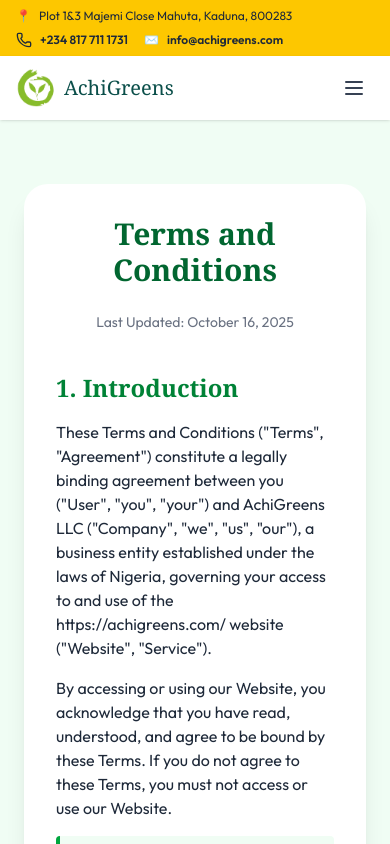
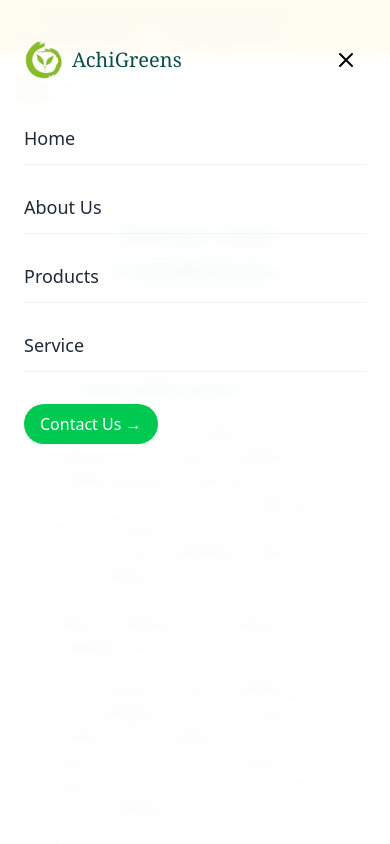
Before and after one commit to Hitherto10/Achigreens, a React (Vite) app: page /terms in a window 390 px wide. Both pictures are taken after a click on the button "Open main menu". Shown: the top 844 px of the page. Built offline with nearby package versions, Linux system fonts and the light colour scheme.

Commit message:
add Counter, ProductOrderModal components; update Terms & Conditions page with improved UI and clarified content structure

```diff
--- a/src/components/Footer.jsx
+++ b/src/components/Footer.jsx
@@ -1,8 +1,41 @@
 import React from 'react';
 import {Facebook, Instagram , Linkedin, Mail, MapPin, Phone, Twitter} from "lucide-react";
 import {Images} from "../images.jsx";
+import { services as servicesData } from "../data/siteContent.js";
 
 export default function Footer() {
+    const smoothScrollTo = (targetId) => {
+        const el = document.getElementById(targetId);
+        if (el) {
+            el.scrollIntoView({ behavior: 'smooth', block: 'start' });
+        } else if (targetId === 'home') {
+            window.scrollTo({ top: 0, behavior: 'smooth' });
+        }
+    };
+
+    const quickLinkMap = {
+        Home: 'home',
+        'About Us': 'about',
+        Products: 'products',
+        Services: 'services',
+        Contact: 'contact'
+    };
+
+    const serviceTitleToKey = Object.fromEntries(servicesData.map(s => [s.title, s.key]));
+
+    const handleQuickLink = (label) => {
+        const targetId = quickLinkMap[label] || 'home';
+        smoothScrollTo(targetId);
+    };
+
+    const handleServiceClick = (title) => {
+        const key = serviceTitleToKey[title];
+        smoothScrollTo('services');
+        // Activate the specific service after scrolling starts
+        setTimeout(() => {
+            window.dispatchEvent(new CustomEvent('activateService', { detail: key }));
+        }, 400);
+    };
 
     return (
         <footer className="bg-teal-900 text-white pt-10 sm:pt-14 lg:pt-16 font-[Outfit] pb-8 px-4">
@@ -46,11 +79,13 @@ export default function Footer() {
                         <h3 className="text-lg sm:text-xl font-semibold mb-4 sm:mb-6">Quick Links</h3>
                         {/* CHANGED FOR MOBILE: tighter spacing */}
                         <ul className="space-y-2 sm:space-y-3">
-                            <li><a href="#" className="text-gray-300 hover:text-green-400 transition-colors">Home</a></li>
-                            <li><a href="#" className="text-gray-300 hover:text-green-400 transition-colors">About Us</a></li>
-                            <li><a href="#" className="text-gray-300 hover:text-green-400 transition-colors">Products</a></li>
-                            <li><a href="#" className="text-gray-300 hover:text-green-400 transition-colors">Services</a></li>
-                            <li><a href="#" className="text-gray-300 hover:text-green-400 transition-colors">Contact</a></li>
+                            {Object.keys(quickLinkMap).map(label => (
+                                <li key={label}>
+                                    <button onClick={() => handleQuickLink(label)} className="text-gray-300 hover:text-green-400 transition-colors">
+                                        {label}
+                                    </button>
+                                </li>
+                            ))}
                         </ul>
                     </div>
 
@@ -60,11 +95,13 @@ export default function Footer() {
                         <h3 className="text-lg sm:text-xl font-semibold mb-4 sm:mb-6">Services</h3>
                         {/* CHANGED FOR MOBILE: tighter spacing */}
                         <ul className="space-y-2 sm:space-y-3">
-                            <li><a href="#" className="text-gray-300 hover:text-green-400 transition-colors">Agricultural Consultancy</a></li>
-                            <li><a href="#" className="text-gray-300 hover:text-green-400 transition-colors">Health & Nutrition</a></li>
-                            <li><a href="#" className="text-gray-300 hover:text-green-400 transition-colors">Training & Outreach</a></li>
-                            <li><a href="#" className="text-gray-300 hover:text-green-400 transition-colors">Farm Infrastructure</a></li>
-                            <li><a href="#" className="text-gray-300 hover:text-green-400 transition-colors">Waste & Environmental Management</a></li>
+                            {servicesData.map(svc => (
+                                <li key={svc.key}>
+                                    <button onClick={() => handleServiceClick(svc.title)} className="text-gray-300 hover:text-green-400 transition-colors">
+                                        {svc.title}
+                                    </button>
+                                </li>
+                            ))}
                         </ul>
                     </div>
 
--- a/src/components/Header.jsx
+++ b/src/components/Header.jsx
@@ -1,4 +1,4 @@
-import React, {useState} from 'react';
+import React, {useCallback, useEffect, useState} from 'react';
 import {ChevronDown, Phone} from "lucide-react";
 // Assumed imports
 // import {navItems} from "../data/siteContent.js";
@@ -9,6 +9,43 @@ import {navItems} from "../data/siteContent.js";
 
 export default function Header() {
     const [openDropdown, setOpenDropdown] = useState(null);
+    const [mobileOpen, setMobileOpen] = useState(false);
+
+    const mapNavKeyToId = useCallback((key) => {
+        switch (key) {
+            case 'home': return 'home';
+            case 'about': return 'about';
+            case 'products': return 'products';
+            case 'service': return 'services';
+            case 'contact': return 'contact';
+            default: return key;
+        }
+    }, []);
+
+    const smoothScrollTo = useCallback((targetId) => {
+        const el = document.getElementById(targetId);
+        if (el) {
+            el.scrollIntoView({ behavior: 'smooth', block: 'start' });
+        } else if (targetId === 'home') {
+            window.scrollTo({ top: 0, behavior: 'smooth' });
+        }
+    }, []);
+
+    const handleNavClick = useCallback((itemKey) => {
+        const id = mapNavKeyToId(itemKey);
+        smoothScrollTo(id);
+        // Close mobile if open
+        setMobileOpen(false);
+    }, [mapNavKeyToId, smoothScrollTo]);
+
+    useEffect(() => {
+        if (mobileOpen) {
+            document.body.style.overflow = 'hidden';
+        } else {
+            document.body.style.overflow = '';
+        }
+        return () => { document.body.style.overflow = ''; };
+    }, [mobileOpen]);
 
     return (
         // The outer <header> tag was removed here.
@@ -61,7 +98,7 @@ export default function Header() {
                                     onMouseEnter={() => item.hasDropdown && setOpenDropdown(item.label)}
                                     onMouseLeave={() => setOpenDropdown(null)}
                                 >
-                                    <button className="flex hover:cursor-pointer items-center gap-1 text-gray-700 hover:text-teal-700 transition-colors">
+                                    <button onClick={() => handleNavClick(item.key)} className="flex hover:cursor-pointer items-center gap-1 text-gray-700 hover:text-teal-700 transition-colors">
                                         {item.label}
                                         {item.hasDropdown && <ChevronDown size={16} />}
                                     </button>
@@ -69,23 +106,59 @@ export default function Header() {
                             ))}
 
                             {/* CHANGED FOR MOBILE: hide on mobile */}
-                            <button className="bg-green-500 hover:bg-green-600 text-white px-3 py-1 rounded-full hidden md:inline-flex items-center gap-2 transition-colors">
+                            <button onClick={() => handleNavClick('contact')} className="bg-green-500 hover:bg-green-600 text-white px-3 py-1 rounded-full hidden md:inline-flex items-center gap-2 transition-colors">
                                 Contact Us →
                             </button>
                         </div>
 
-                        {/* TODO: Placeholder for mobile hamburger menu - no JS logic implemented */}
+                        {/* Mobile hamburger menu */}
                         <div className="md:hidden">
-                            <button className="inline-flex items-center justify-center p-2 rounded-md text-gray-700 hover:bg-gray-100 focus:outline-none">
+                            <button onClick={() => setMobileOpen(v => !v)} className="inline-flex items-center justify-center p-2 rounded-md text-gray-700 hover:bg-gray-100 focus:outline-none">
                                 <span className="sr-only">Open main menu</span>
-                                <svg className="h-6 w-6" xmlns="http://www.w3.org/2000/svg" fill="none" viewBox="0 0 24 24" stroke="currentColor">
-                                    <path strokeLinecap="round" strokeLinejoin="round" strokeWidth="2" d="M4 6h16M4 12h16M4 18h16" />
-                                </svg>
+                                {!mobileOpen ? (
+                                    <svg className="h-6 w-6" xmlns="http://www.w3.org/2000/svg" fill="none" viewBox="0 0 24 24" stroke="currentColor">
+                                        <path strokeLinecap="round" strokeLinejoin="round" strokeWidth="2" d="M4 6h16M4 12h16M4 18h16" />
+                                    </svg>
+                                ) : (
+                                    <svg className="h-6 w-6" xmlns="http://www.w3.org/2000/svg" fill="none" viewBox="0 0 24 24" stroke="currentColor">
+                                        <path strokeLinecap="round" strokeLinejoin="round" strokeWidth="2" d="M6 18L18 6M6 6l12 12" />
+                                    </svg>
+                                )}
                             </button>
                         </div>
                     </div>
                 </div>
             </nav>
+
+            {/* Mobile Overlay Menu */}
+            {mobileOpen && (
+                <div className="fixed inset-0 z-50 bg-white/95 backdrop-blur-sm px-6 py-10 overflow-y-auto">
+                    <div className="max-w-7xl mx-auto">
+                        <div className="flex justify-between items-center mb-8">
+                            <div className="flex items-center gap-2">
+                                <img src={`${Images.logo_2}`} alt="Logo" className="w-10" />
+                                <span className="text-xl font-serif text-teal-900">AchiGreens</span>
+                            </div>
+                            <button aria-label="Close menu" className="p-2 rounded-md hover:bg-gray-100" onClick={() => setMobileOpen(false)}>
+                                <svg className="h-6 w-6" xmlns="http://www.w3.org/2000/svg" fill="none" viewBox="0 0 24 24" stroke="currentColor">
+                                    <path strokeLinecap="round" strokeLinejoin="round" strokeWidth="2" d="M6 18L18 6M6 6l12 12" />
+                                </svg>
+                            </button>
+                        </div>
+
+                        <nav className="flex flex-col gap-4">
+                            {navItems.map((item) => (
+                                <button key={item.key} className="text-lg text-gray-800 text-left py-3 border-b border-gray-100" onClick={() => handleNavClick(item.key)}>
+                                    {item.label}
+                                </button>
+                            ))}
+                            <button className="mt-4 bg-green-500 hover:bg-green-600 text-white px-4 py-2 rounded-full w-fit" onClick={() => handleNavClick('contact')}>
+                                Contact Us →
+                            </button>
+                        </nav>
+                    </div>
+                </div>
+            )}
         </>
     )
 }
--- a/src/components/ServicesSection.jsx
+++ b/src/components/ServicesSection.jsx
@@ -1,8 +1,19 @@
-import React, { useState } from 'react';
+import React, { useEffect, useState } from 'react';
 import { Sprout, Users, Leaf, Tractor, ArrowRight, CheckCircle2 } from 'lucide-react';
 
 export default function ServicesSection({ services = [] }) {
   const [selectedService, setSelectedService] = useState(services[0]?.key || null);
+
+  useEffect(() => {
+    const handler = (e) => {
+      const key = (e?.detail && (e.detail.key || e.detail)) ?? null;
+      if (key != null) {
+        setSelectedService(key);
+      }
+    };
+    window.addEventListener('activateService', handler);
+    return () => window.removeEventListener('activateService', handler);
+  }, []);
 
   const currentService = services.find(s => s.key === selectedService) || services[0];
 
--- a/src/pages/Home.jsx
+++ b/src/pages/Home.jsx
@@ -96,7 +96,7 @@ export default function Home() {
     return (
         <div className="min-h-screen bg-gray-50">
             {/* Hero Section */}
-            <section className="relative overflow-hidden bg-[#eff3ed]">
+            <section id="home" className="relative overflow-hidden bg-[#eff3ed]">
                 <div className="max-w-7xl mx-auto px-4 py-12 sm:py-16 lg:py-20">{/* CHANGED FOR MOBILE: reduced padding */}
                     <div className="grid grid-cols-1 md:grid-cols-2 gap-8 md:gap-12 items-center">{/* CHANGED FOR MOBILE: single column */}
                         {/* Left Content */}
@@ -224,7 +224,7 @@ export default function Home() {
             </section>
 
             {/*Services Section*/}
-            <section className="py-6 px-4">
+            <section id="services" className="py-6 px-4">
                 <div className="max-w-7xl mx-auto">
                     {/* Section Header */}
                     <div className="text-center mb-12">
@@ -368,7 +368,7 @@ export default function Home() {
             </section>
 
             {/*/!* Testimonials & Collage Section *!/*/}
-            <section className="pt-12 sm:pt-16 lg:pt-20 px-4">{/* CHANGED FOR MOBILE: reduced top padding */}
+            <section id="testimonials" className="pt-12 sm:pt-16 lg:pt-20 px-4">{/* CHANGED FOR MOBILE: reduced top padding */}
                 <div className="max-w-7xl mx-auto">
                     <div className="grid grid-cols-1 md:grid-cols-2 gap-8 md:gap-12 items-center">
 
@@ -571,7 +571,7 @@ export default function Home() {
             {/*</section>*/}
 
             {/*/!*About Us Section*!/*/}
-            <section className="py-12 sm:py-16 lg:py-20 font-[Outfit] px-4 bg-gradient-to-b from-white to-gray-50">
+            <section id="about" className="py-12 sm:py-16 lg:py-20 font-[Outfit] px-4 bg-gradient-to-b from-white to-gray-50">
                 <div className="max-w-7xl mx-auto">
                     <div className="flex flex-wrap lg:flex-nowrap sm:flex-row-reverse gap-8 items-start">
                         {/* Right Side - Content */}
@@ -696,7 +696,7 @@ export default function Home() {
             </section>
 
             {/* Products Section */}
-            <section className="py-12 sm:py-16 lg:py-20 px-4 bg-white">{/* CHANGED FOR MOBILE: reduced padding */}
+            <section id="products" className="py-12 sm:py-16 lg:py-20 px-4 bg-white">{/* CHANGED FOR MOBILE: reduced padding */}
                 <div className="max-w-7xl mx-auto">
                     {/* Header */}
                     <div className="flex flex-col md:flex-row md:justify-between md:items-end gap-4 md:gap-6 mb-8 sm:mb-10 lg:mb-12">{/* CHANGED FOR MOBILE: stack header */}
@@ -743,7 +743,7 @@ export default function Home() {
             />
 
             {/* Contact Section */}
-            <section className="py-20 px-4">
+            <section id="contact" className="py-20 px-4">
                 <div className="max-w-7xl mx-auto">
                     <div className="grid grid-cols-1 lg:grid-cols-2 place-items-center items-center">
                         {/* Left Side Main Image */}
```
